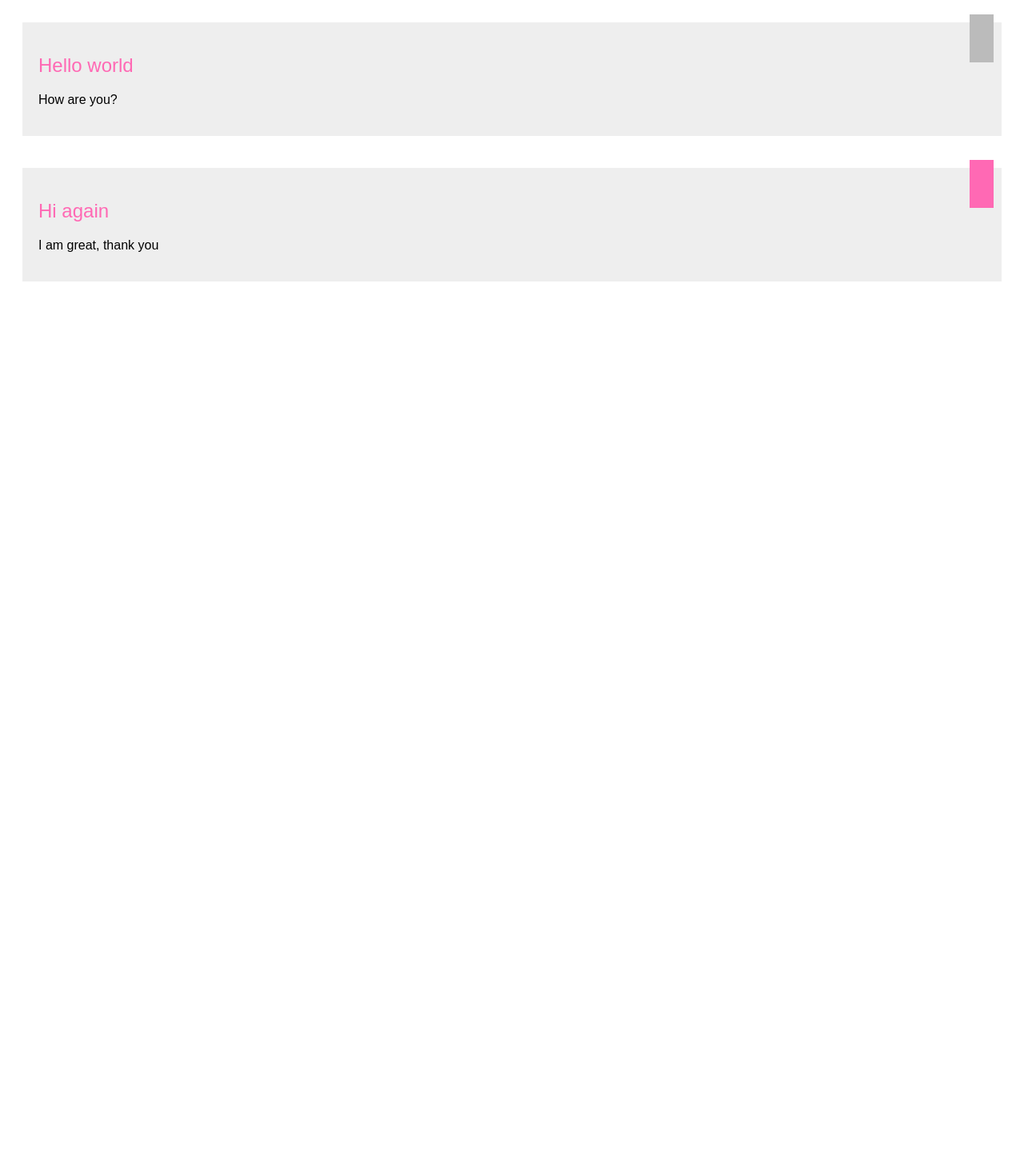
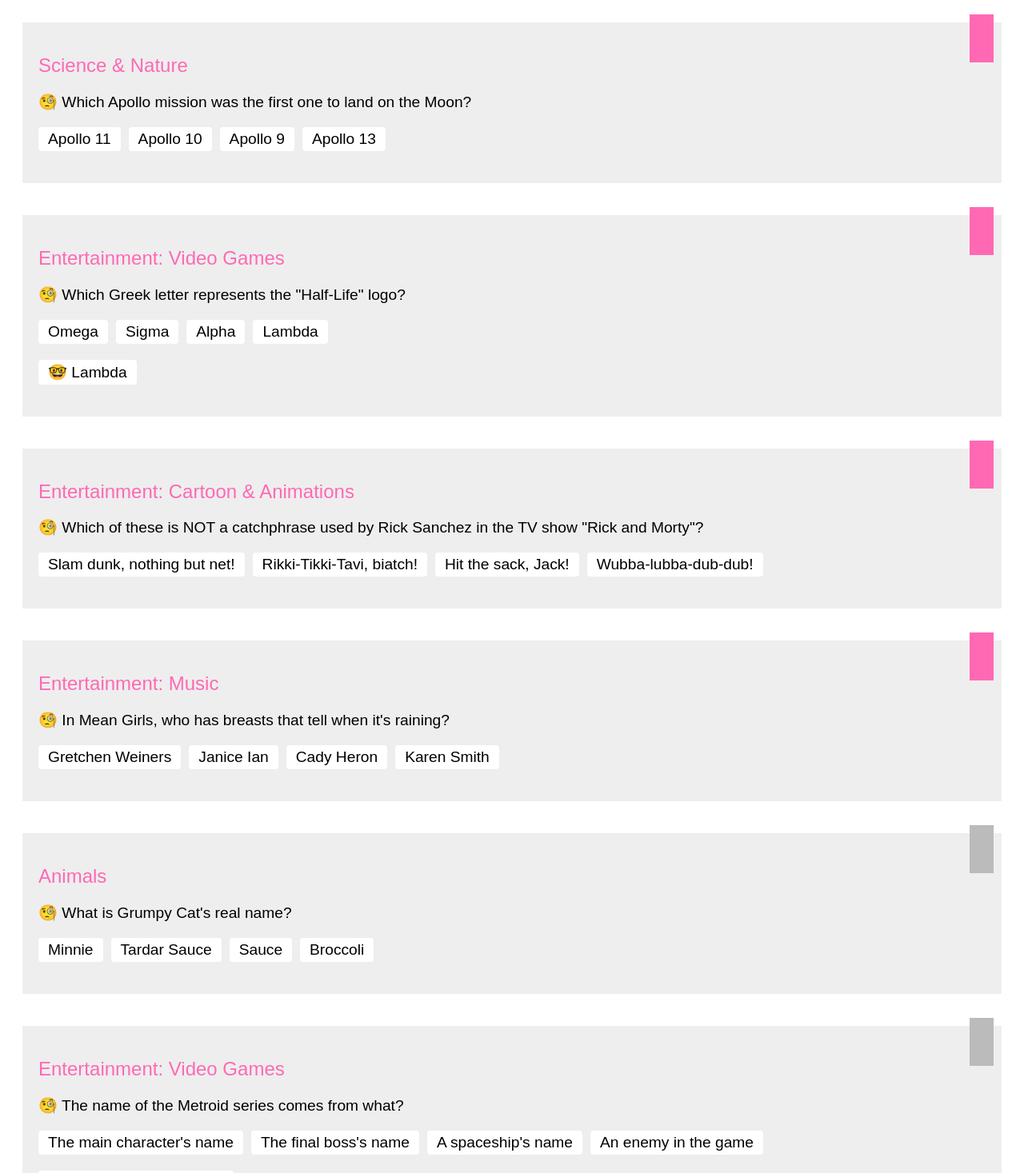
Before and after one commit to badabam/react-playground-hh-web-21-3, a React (Vite) app: page / in a window 1280 px wide. Shown: the top 1467 px of the page at 80% size. Before the commit the page ends 800 px from the top, so only its background shows below. Built offline with nearby package versions, Linux system fonts and the light colour scheme.

Commit message:
Implement Cards with data from Open Trivia DB

```diff
--- a/package.json
+++ b/package.json
@@ -10,8 +10,10 @@
   "author": "Jeremias Erbs <jerry@badabam.de> (https://badabam.de/)",
   "license": "ISC",
   "dependencies": {
+    "html-entities": "2.3.2",
     "react": "17.0.2",
     "react-dom": "17.0.2",
+    "uuid": "8.3.2",
     "vite": "2.2.4"
   }
 }
--- a/src/App.jsx
+++ b/src/App.jsx
@@ -1,28 +1,49 @@
 import * as React from 'react'
 import Card from './Card'
 import './App.css'
+import { decode } from 'html-entities'
+import { v4 as uuidv4 } from 'uuid'
 
-const cards = [
-  { title: 'Hello world', text: 'How are you?', isBookmarked: false, id: 1 },
-  {
-    title: 'Hi again',
-    text: 'I am great, thank you',
-    isBookmarked: true,
-    id: 2,
-  },
-]
+import data from './data.json'
+
+const cards = data.map(item => ({
+  id: uuidv4(),
+  title: item.category,
+  question: decode(item.question),
+  choices: item.incorrect_answers
+    .concat(item.correct_answer)
+    .map(answer => ({ sort: Math.random(), value: decode(answer) }))
+    .sort((a, b) => a.sort - b.sort)
+    .map(item => item.value),
+  answer: decode(item.correct_answer),
+  isBookmarked: Math.random() > 0.5,
+  doShowAnswer: Math.random() > 0.5,
+}))
 
 export default () => {
   return (
     <div className="App">
-      {cards.map(({ id, title, text, isBookmarked }) => (
-        <Card
-          key={id}
-          title={title}
-          copyText={text}
-          isBookmarked={isBookmarked}
-        />
-      ))}
+      {cards.map(
+        ({
+          id,
+          title,
+          question,
+          choices,
+          answer,
+          isBookmarked,
+          doShowAnswer,
+        }) => (
+          <Card
+            key={id}
+            title={title}
+            question={question}
+            choices={choices}
+            answer={answer}
+            isBookmarked={isBookmarked}
+            doShowAnswer={doShowAnswer}
+          />
+        )
+      )}
     </div>
   )
 }
--- a/src/Card.css
+++ b/src/Card.css
@@ -24,3 +24,26 @@
 .Card__bookmark--active {
   background: hotpink;
 }
+
+.Card__choices {
+  display: flex;
+  gap: 10px;
+  list-style: none;
+  padding: 0;
+  margin-top: 20px;
+}
+
+.Card__choices > li,
+.Card__answer {
+  background: white;
+  padding: 4px 12px;
+  border-radius: 4px;
+  width: max-content;
+}
+
+.Card__question,
+.Card__answer {
+  font-size: 1.2em;
+  margin-bottom: 20px;
+  margin-left: 0;
+}
--- a/src/Card.jsx
+++ b/src/Card.jsx
@@ -1,7 +1,14 @@
 import * as React from 'react'
 import './Card.css'
 
-export default function Card({ title, copyText, isBookmarked }) {
+export default function Card({
+  title,
+  question,
+  choices,
+  answer,
+  isBookmarked,
+  doShowAnswer,
+}) {
   const bookmarkClass = isBookmarked
     ? 'Card__bookmark Card__bookmark--active'
     : 'Card__bookmark'
@@ -10,7 +17,19 @@ export default function Card({ title, copyText, isBookmarked }) {
     <section className="Card">
       <button className={bookmarkClass} aria-label="Bookmark card"></button>
       <h2 className="Card__title">{title}</h2>
-      <p>{copyText}</p>
+      <dl>
+        <dt className="Card__question">
+          🧐 {question}
+          <ul className="Card__choices">
+            {choices.map(choice => (
+              <li key={choice}>{choice}</li>
+            ))}
+          </ul>
+        </dt>
+        <dd className="Card__answer" hidden={!doShowAnswer}>
+          🤓 {answer}
+        </dd>
+      </dl>
     </section>
   )
 }
--- /dev/null
+++ b/src/data.json
@@ -0,0 +1,98 @@
+[
+  {
+    "category": "Science & Nature",
+    "type": "multiple",
+    "difficulty": "easy",
+    "question": "Which Apollo mission was the first one to land on the Moon?",
+    "correct_answer": "Apollo 11",
+    "incorrect_answers": ["Apollo 10", "Apollo 9", "Apollo 13"]
+  },
+  {
+    "category": "Entertainment: Video Games",
+    "type": "multiple",
+    "difficulty": "easy",
+    "question": "Which Greek letter represents the &quot;Half-Life&quot; logo?",
+    "correct_answer": "Lambda",
+    "incorrect_answers": ["Omega", "Alpha", "Sigma"]
+  },
+  {
+    "category": "Entertainment: Cartoon & Animations",
+    "type": "multiple",
+    "difficulty": "easy",
+    "question": "Which of these is NOT a catchphrase used by Rick Sanchez in the TV show &quot;Rick and Morty&quot;?",
+    "correct_answer": "Slam dunk, nothing but net!",
+    "incorrect_answers": [
+      "Hit the sack, Jack!",
+      "Rikki-Tikki-Tavi, biatch!",
+      "Wubba-lubba-dub-dub!"
+    ]
+  },
+  {
+    "category": "Entertainment: Music",
+    "type": "multiple",
+    "difficulty": "easy",
+    "question": "In Mean Girls, who has breasts that tell when it&#039;s raining?",
+    "correct_answer": "Karen Smith",
+    "incorrect_answers": ["Gretchen Weiners", "Janice Ian", "Cady Heron"]
+  },
+  {
+    "category": "Animals",
+    "type": "multiple",
+    "difficulty": "easy",
+    "question": "What is Grumpy Cat&#039;s real name?",
+    "correct_answer": "Tardar Sauce",
+    "incorrect_answers": ["Sauce", "Minnie", "Broccoli"]
+  },
+  {
+    "category": "Entertainment: Video Games",
+    "type": "multiple",
+    "difficulty": "easy",
+    "question": "The name of the Metroid series comes from what?",
+    "correct_answer": "An enemy in the game",
+    "incorrect_answers": [
+      "The final boss&#039;s name",
+      "The main character&#039;s name",
+      "A spaceship&#039;s name"
+    ]
+  },
+  {
+    "category": "Entertainment: Comics",
+    "type": "multiple",
+    "difficulty": "easy",
+    "question": "What is the alter-ego of the DC comics character &quot;Superman&quot;?",
+    "correct_answer": "Clark Kent",
+    "incorrect_answers": ["Bruce Wayne", "Arthur Curry", "John Jones"]
+  },
+  {
+    "category": "Entertainment: Music",
+    "type": "multiple",
+    "difficulty": "easy",
+    "question": "How many strings are there on a cello?",
+    "correct_answer": "4",
+    "incorrect_answers": ["5", "6", "8"]
+  },
+  {
+    "category": "Entertainment: Video Games",
+    "type": "multiple",
+    "difficulty": "easy",
+    "question": "Which Grand Theft Auto (GTA) games have the same setting?",
+    "correct_answer": "GTA V and GTA San Andreas",
+    "incorrect_answers": [
+      "GTA V and GTA Vice City",
+      "GTA IV and GTA San Andreas",
+      "GTA IV and GTA Vice City"
+    ]
+  },
+  {
+    "category": "Entertainment: Music",
+    "type": "multiple",
+    "difficulty": "easy",
+    "question": "Which of the following is an album by punk rock band Anti-Flag?",
+    "correct_answer": "For Blood And Empire",
+    "incorrect_answers": [
+      "Infinity On High",
+      "21st Century Breakdown",
+      "No Pads, No Helmets...Just Balls"
+    ]
+  }
+]
```
Also changed, not shown: 1 other file (tests, documents, lock files or other folders).
